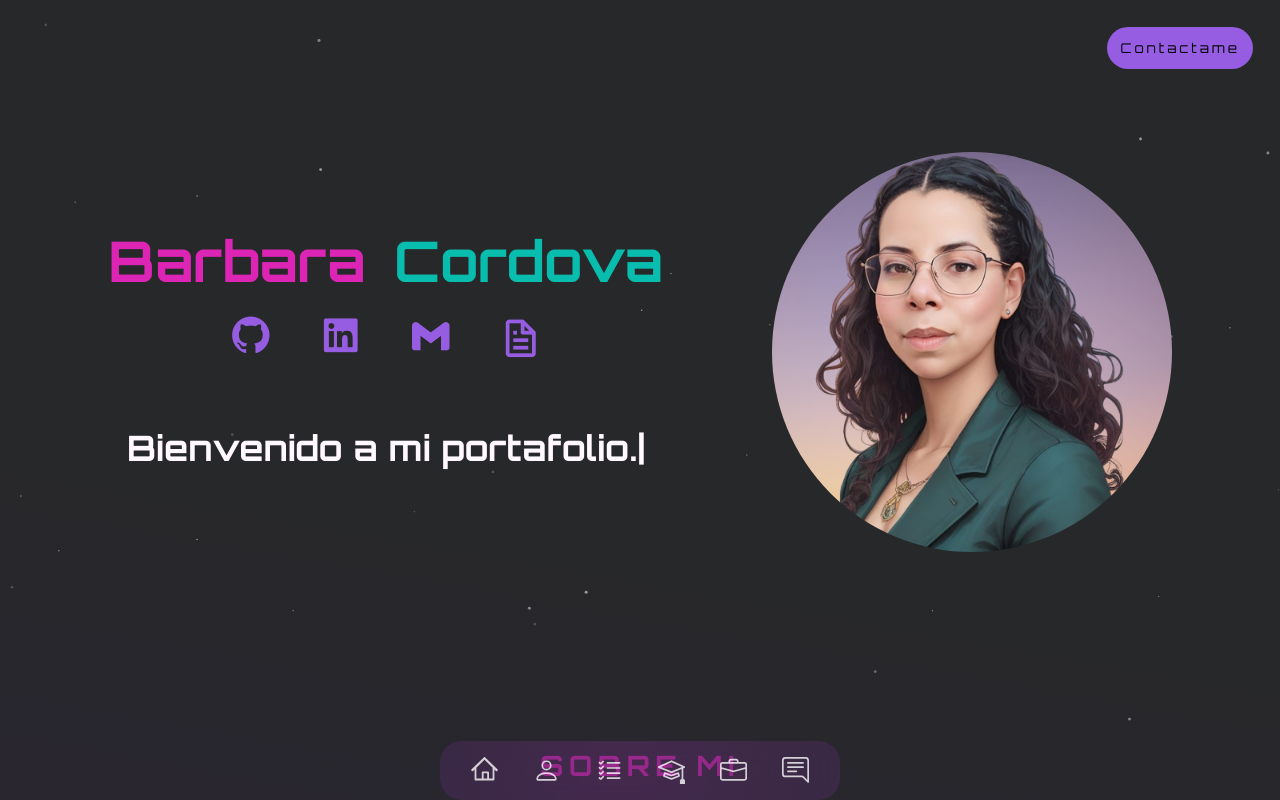
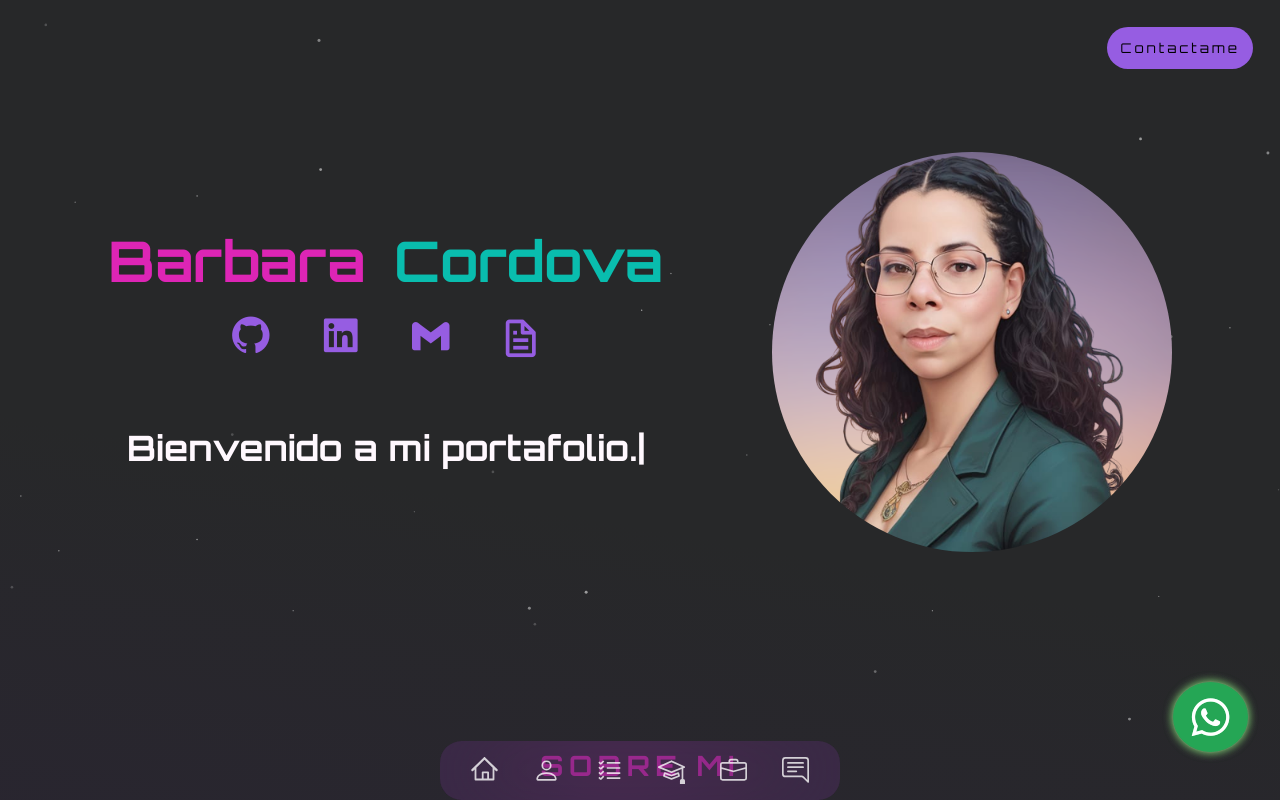
Before and after one commit to cordovabarbara/my-portfolio, a React (Vite) app: page / in a window 1280 px wide. Shown: the top 800 px of the page. Built offline with nearby package versions, Linux system fonts and the light colour scheme.

Commit message:
WhatsApp button was added

```diff
--- a/src/App.jsx
+++ b/src/App.jsx
@@ -9,6 +9,9 @@ import Certificacions from './components/Certifications'
 import Projects from './components/Projects'
 import Skills from './components/Skills'
 import ParticlesBack from './components/config/ParticlesBack'
+import WhatsAppButton from './components/WhatsAppButton'
+
+
 
 
 
@@ -18,12 +21,14 @@ function App() {
   <div className='app'>
     <ParticlesBack/>
     <Header/>
+    <WhatsAppButton/>
     <Banner />
     <About />
     <Skills/>
     <Certificacions/>
     <Projects/>
     <Contact/>
+    <WhatsAppButton/>
     <Navbar/>
   </div>
   )
--- /dev/null
+++ b/src/components/WhatsAppButton.jsx
@@ -0,0 +1,18 @@
+import "./styles/whatsApp.css";
+
+const WhatsAppButton = () => {
+  const phoneNumber = '+573125975976'; // Reemplaza con tu número de teléfono
+  const whatsappLink = `https://wa.me/${phoneNumber}`;
+
+  return (
+    <a href={whatsappLink} target="_blank" rel="noopener noreferrer">
+      <div className="whatsapp">
+      <button className="what ">
+        <i className='bx bxl-whatsapp '></i>
+      </button>
+      </div>
+    </a>
+  );
+};
+
+export default WhatsAppButton;
--- a/src/components/styles/header.css
+++ b/src/components/styles/header.css
@@ -17,7 +17,7 @@
     color: white;
 }
 .btn__contact:hover{
-    animation-name: tilt;
+  animation-name: tilt;
   animation-duration: .4s;
   animation-timing-function: ease-in-out;
   animation-delay: 0s;
--- /dev/null
+++ b/src/components/styles/whatsApp.css
@@ -0,0 +1,44 @@
+.whatsapp{
+    position: fixed;
+    display: flex;
+
+    text-align: center;
+    align-items: center;
+    bottom: 9em;
+    right: 2em;
+    z-index: 999;
+
+}
+.what{
+
+    background-color: #25d3657c;
+    width: 75px;
+    height: 70px;
+    border-radius: 100%;
+    animation: what 2s infinite;
+}
+
+    @keyframes what {
+        0%, 100% {
+            box-shadow: 0 0 10px rgba(43, 175, 25, 0.63);
+          }
+          50% {
+            box-shadow: 0 0 10px rgb(255, 255, 255), 0 0 5px rgba(255, 255, 255, 0.6);
+          }
+      }
+
+.bxl-whatsapp{
+    font-size: 50px;
+    color: var(--text);
+    text-align: center;
+    align-items: center;
+}
+
+
+
+  @media (min-width: 767px){
+    .whatsapp{
+        right: 2em;
+        bottom: 3em;
+    }
+  }
```
